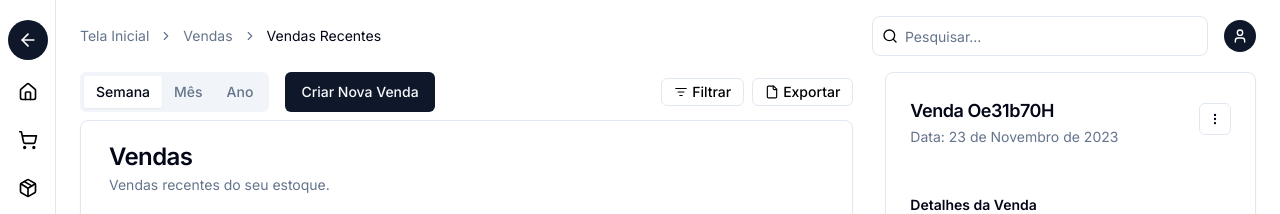
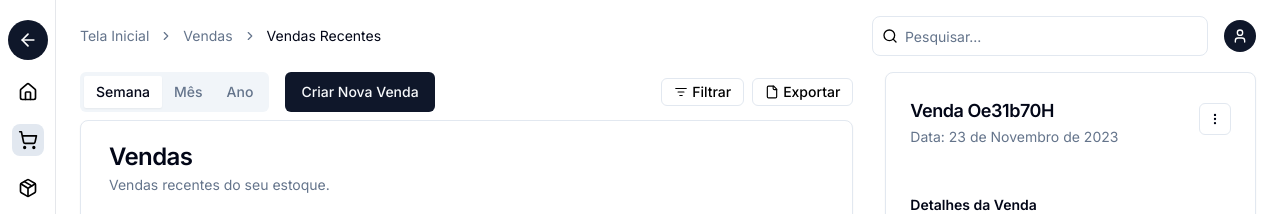
Before and after one commit to Gabriel-Aguiar-Reis/microERP, a Next.js app in the folder client/: page /sales/recent-sales in a window 1280 px wide. Shown: the top 214 px of the page. Built offline with nearby package versions, Linux system fonts and the light colour scheme.

Commit message:
add highlight to selected link in aside navbar

```diff
--- a/client/components/blocks/recent-sales.tsx
+++ b/client/components/blocks/recent-sales.tsx
@@ -101,7 +101,7 @@ export function RecentSales() {
               <TooltipTrigger asChild>
                 <Link
                   href="#"
-                  className="flex h-9 w-9 items-center justify-center rounded-lg bg-accent text-accent-foreground transition-colors hover:text-foreground md:h-8 md:w-8"
+                  className="flex h-9 w-9 items-center justify-center rounded-lg bg-accent text-accent-foreground transition-colors hover:text-foreground md:h-8 md:w-8  bg-slate-200"
                 >
                   <ShoppingCart className="h-5 w-5" />
                   <span className="sr-only">Vendas</span>
```
